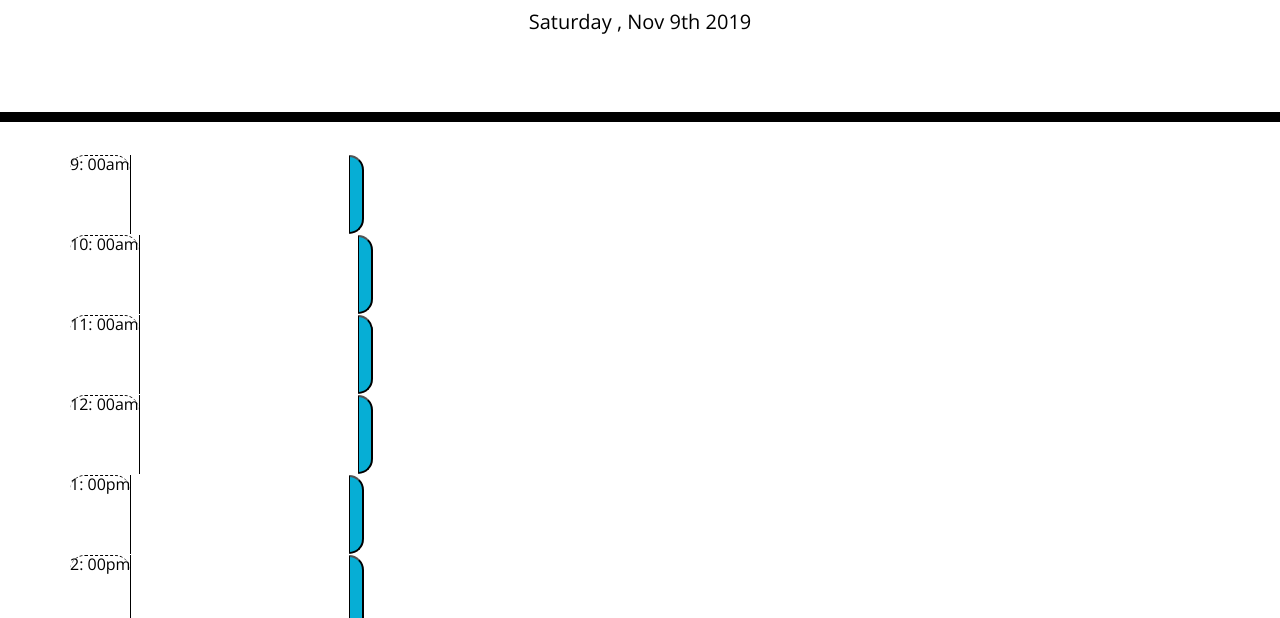
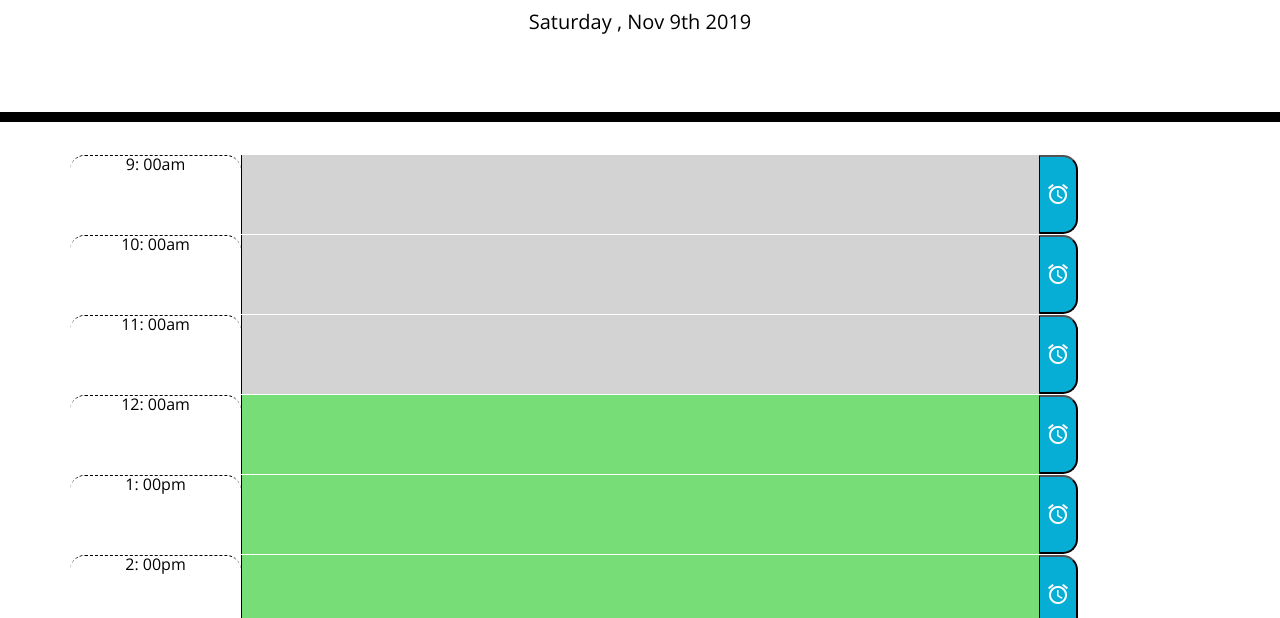
Before and after one commit to devintian/week5homework-, a plain HTML site: page index.html in a window 1280 px wide. Shown: the part 182-800 px from the top of the page. Drawn offline with nearby package versions, Linux system fonts and the light colour scheme.

Commit message:
I made it

```diff
--- a/index.html
+++ b/index.html
@@ -20,7 +20,8 @@
     />
     <link rel="stylesheet" href="style.css" />
 
-
+    <link href="https://fonts.googleapis.com/icon?family=Material+Icons"
+      rel="stylesheet">
     <title>Work Day Scheduler</title>
   </head>
 
--- a/script.js
+++ b/script.js
@@ -1,4 +1,5 @@
 $("#currentDay").text(moment().format("dddd , MMM Do YYYY"));
+console.log(moment().format('H'));
 
 for(var i=0;i<9;i++){
     var row = $("<div>");
@@ -34,6 +35,12 @@ $(".row").each(function(i){
 
 });
 
+$(".saveBtn").each(function(){
+    var i = $('<i class="material-icons">alarm</i>');
+    $(this).append(i);
+
+})
+
 $(".saveBtn").on("click", function(){
     //$(this).parent(".row")
     console.log($(this).parent().children(".description"));
@@ -49,3 +56,28 @@ $("textarea").each(function(){
 
     $(this).text(taskMes);
 });
+
+
+
+setInterval(() => {
+    $(".time-block").each(function(){
+        var currenttime = moment().format('H');
+        console.log(parseInt($(this).text()));
+        var i = parseInt($(this).text());
+        if(i<6){
+            i=i+12;
+        }
+        if(currenttime>i){
+            var n =$(this).parent().children(".description");
+            n.attr("class","description past");
+        }
+        else if (currenttime===i){
+            var n =$(this).parent().children(".description");
+            n.attr("class","description present");
+        }
+        else{
+            var n =$(this).parent().children(".description");
+            n.attr("class","description future");
+        }
+    })
+}, 100);
--- a/style.css
+++ b/style.css
@@ -22,10 +22,12 @@ textarea{
 }
 
 .description{
+  width: 70%;
   white-space: pre-wrap;
 }
 
 .time-block{
+  width: 15%;
   text-align: center;
   border-radius: 15px;
 }
```
